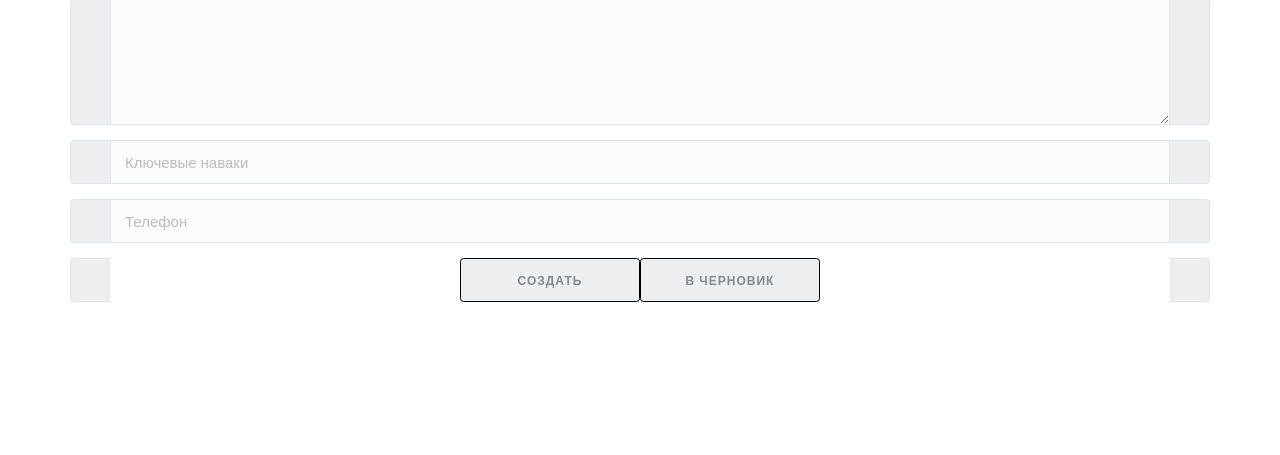
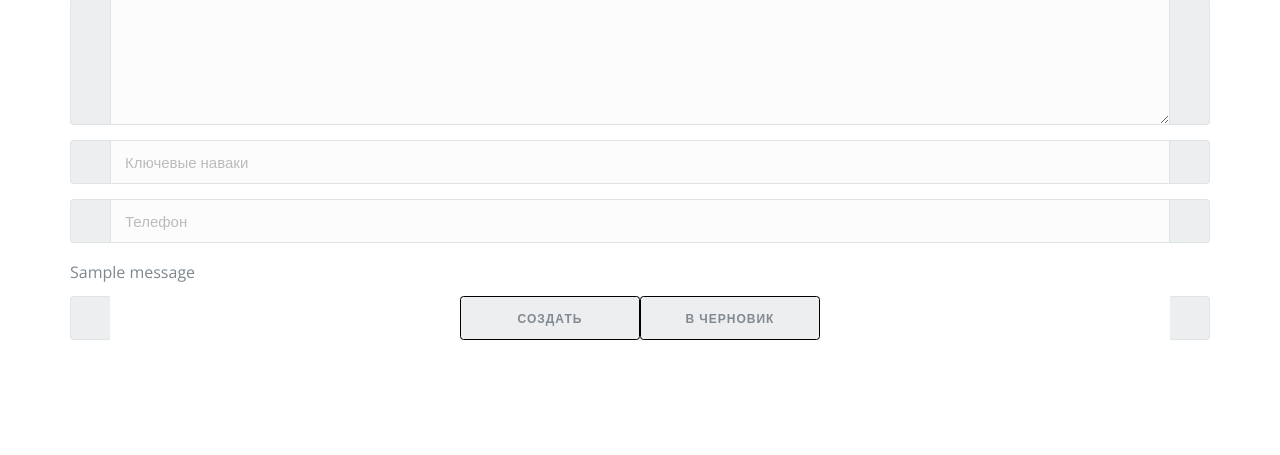
Before and after one commit to Levkrs/djangotraining, a Django app: page /applicant/createresume in a window 1280 px wide. Shown: the part 612-1067 px from the top of the page. Before the commit the page ends 914 px from the top, so only its background shows below. Run offline with Django 3.2, Linux system fonts and the light colour scheme; a user stored in the database is signed in; tables that the repository leaves empty hold one stand-in row (values such as "Sample post"); one stand-in notice (Sample message) is shown.

Commit message:
Create and draft

```diff
--- a/applicantapp/forms.py
+++ b/applicantapp/forms.py
@@ -7,4 +7,4 @@ class UserProfileForm(forms.ModelForm):
     class Meta:
         model = Resume
         # fields = '__all__'
-        exclude = ['user_id', 'is_cheked', 'moder_comment', 'created_at', 'updated_at', 'views_count']
+        exclude = ['user_id', 'is_cheked', 'moder_comment', 'created_at', 'updated_at', 'views_count',]
--- a/applicantapp/models.py
+++ b/applicantapp/models.py
@@ -6,6 +6,16 @@ from django.db import models
 
 from authapp.models import MyUser
 
+def get_status_code():
+    obj = StatusResume.objects.get(id=1)
+    return obj
+
+class StatusResume(models.Model):
+
+    status_name = models.CharField(max_length=250, blank=True, null=True)
+
+    def __init__(self):
+        super(StatusResume, self).__init__()
 
 class Resume(models.Model):
     """
@@ -44,6 +54,10 @@ class Resume(models.Model):
         ('DOCTOR', 'Доктор наук'),
     )
 
+
+
+
+
     user_id = models.ForeignKey(to=MyUser, on_delete=models.CASCADE)
     headline = models.CharField(max_length=255, blank=False, verbose_name='Заголовок')
     first_name = models.CharField(max_length=255, blank=False, verbose_name='Имя')
@@ -65,12 +79,16 @@ class Resume(models.Model):
     views_count = models.PositiveIntegerField(blank=False, default=0, verbose_name='Кол-во просмотров')
     created_at = models.DateTimeField(auto_now_add=True, verbose_name='Дата создания')
     updated_at = models.DateTimeField(auto_now=True, verbose_name='Дата обновления')
+    status = models.ForeignKey(to=StatusResume, on_delete=models.DO_NOTHING, default=1, blank=True)
+
 
     def __repr__(self):
         return self.headline
 
     def __str__(self):
         return self.headline
+
+
 
 
 class Education(models.Model):
--- a/applicantapp/views.py
+++ b/applicantapp/views.py
@@ -7,6 +7,7 @@ from django.views.generic import CreateView, ListView, TemplateView
 from applicantapp.forms import UserProfileForm
 from applicantapp.models import Resume
 from authapp.models import MyUser
+from icecream import ic
 
 
 class ProfileView(LoginRequiredMixin, TemplateView):
@@ -50,8 +51,8 @@ class CreateResume(LoginRequiredMixin, CreateView):
     #     ic(form)
     #     return super(CreateResume, self).from_invalid(form)
     #
-    # def post(self, request, **kwargs):
-    #     request.POST = request.POST.copy()
-    #     ic(request.POST)
-    #     # request.POST['owner'] = 2
-    #     return super(CreateResume, self).post(request, **kwargs)
+    def post(self, request, **kwargs):
+        request.POST = request.POST.copy()
+        ic(request.POST)
+        # request.POST['owner'] = 2
+        return super(CreateResume, self).post(request, **kwargs)
--- /dev/null
+++ b/static/js/create_resume.js
@@ -0,0 +1,4 @@
+'use strict'
+
+const status = document.getElementById('form_for_post')
+const submit_btn = document.getElementById("submit_button")
--- a/templates/applicantapp/create_resume.html
+++ b/templates/applicantapp/create_resume.html
@@ -13,7 +13,7 @@
     {% block content %}
         <div class="container resume-container">
 
-            <form method="post" class="form-resume" enctype="multipart/form-data"> {% csrf_token %}
+            <form method="post" id="form_for_post" class="form-resume" enctype="multipart/form-data"> {% csrf_token %}
                 <div class="form-group">
                     <div class="input-group">
                         <span class="input-group-addon"><i class=""></i></span>
@@ -209,28 +209,42 @@
 {##}
 {#                </div>#}
 
-{#                <div>{% if messages %}#}
-{#                    {% for message in messages %}#}
-{#                        <p{% if message.tags %} class="{{ message.tags }}"{% endif %}>{{ message }}</p>#}
-{#                    {% endfor %}#}
-{#                {% endif %}#}
-{#                </div>#}
+                <div>{% if messages %}
+                    {% for message in messages %}
+                        <p{% if message.tags %} class="{{ message.tags }}"{% endif %}>{{ message }}</p>
+                    {% endfor %}
+                {% endif %}
+                </div>
+
+
                 <div class="row">
                     <div class="form-group col-lg-12" style="text-align: center;">
                         <div class="input-group">
                             <span class="input-group-addon"><i class=""></i></span>
-                            <input type="submit" class="btn btn-gray btn-save" value="Создать">
-{#                            <button class="btn btn-gray btn-save btn-draft"> В черновик </button>#}
-                            <a href="/" class="btn btn-gray btn-save btn-draft">В черновик</a>
+                            <input type="submit" id="submit_button" class="btn btn-gray btn-save" value="Создать">
+                            <button type="button" class="btn btn-gray btn-save btn-draft" id="to_draft"> В черновик </button>
+{#                            <a href="/" class="btn btn-gray btn-save btn-draft">В черновик</a>#}
                             <span class="input-group-addon"><i class=""></i></span>
                         </div>
                     </div>
                 </div>
 
+{#                <div class="form-group">#}
+{#                    <div class="input-group">#}
+{#                        <span class="input-group-addon"><i class=""></i></span>#}
+{#                        <input class="form-control" placeholder="Status" name="status" maxlength="255"#}
+{#                               id="id_status">#}
+{#                        <span class="input-group-addon"><i class=""></i></span>#}
+{#                    </div>#}
+{#                </div>#}
 {#                <input type="submit" class="btn-gray btn-save" value="Создать">#}
             </form>
         </div>
 
     {% endblock %}
 
+    {% block js %}
+        <script defer src="{% static 'js/create_resume.js' %}"></script>
+    {% endblock %}
+
 {% endblock %}
```
Also changed, not shown: db.sqlite3.
